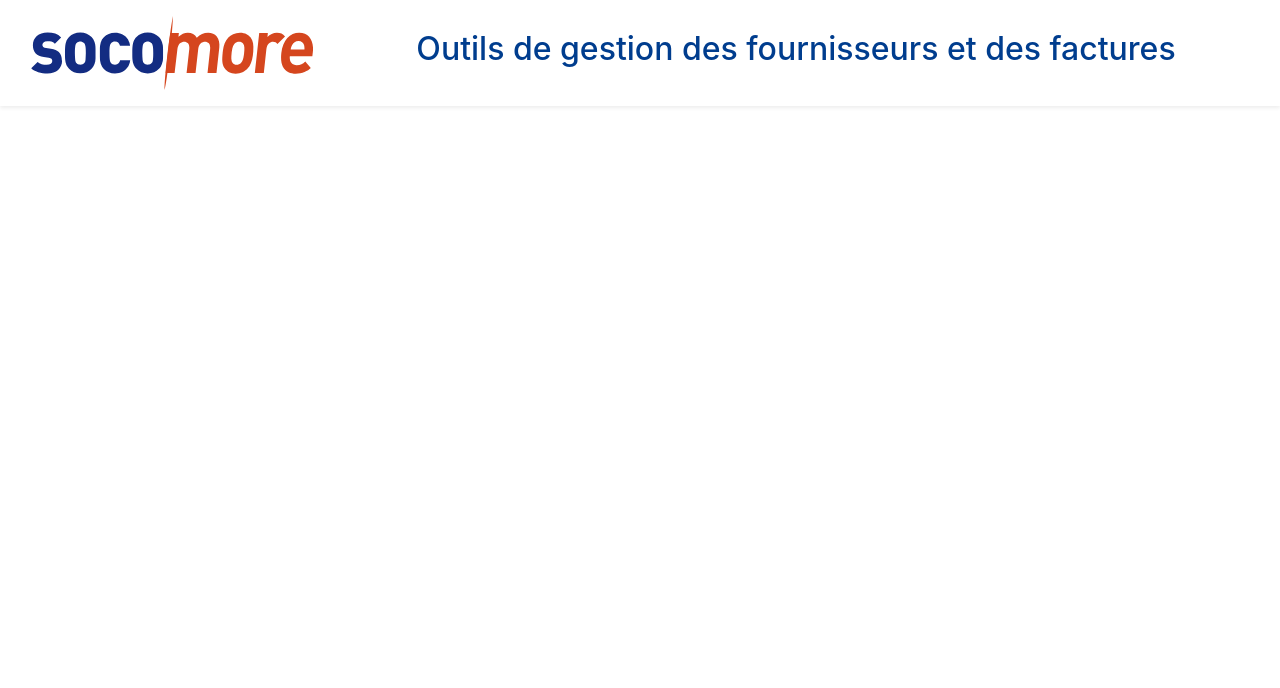
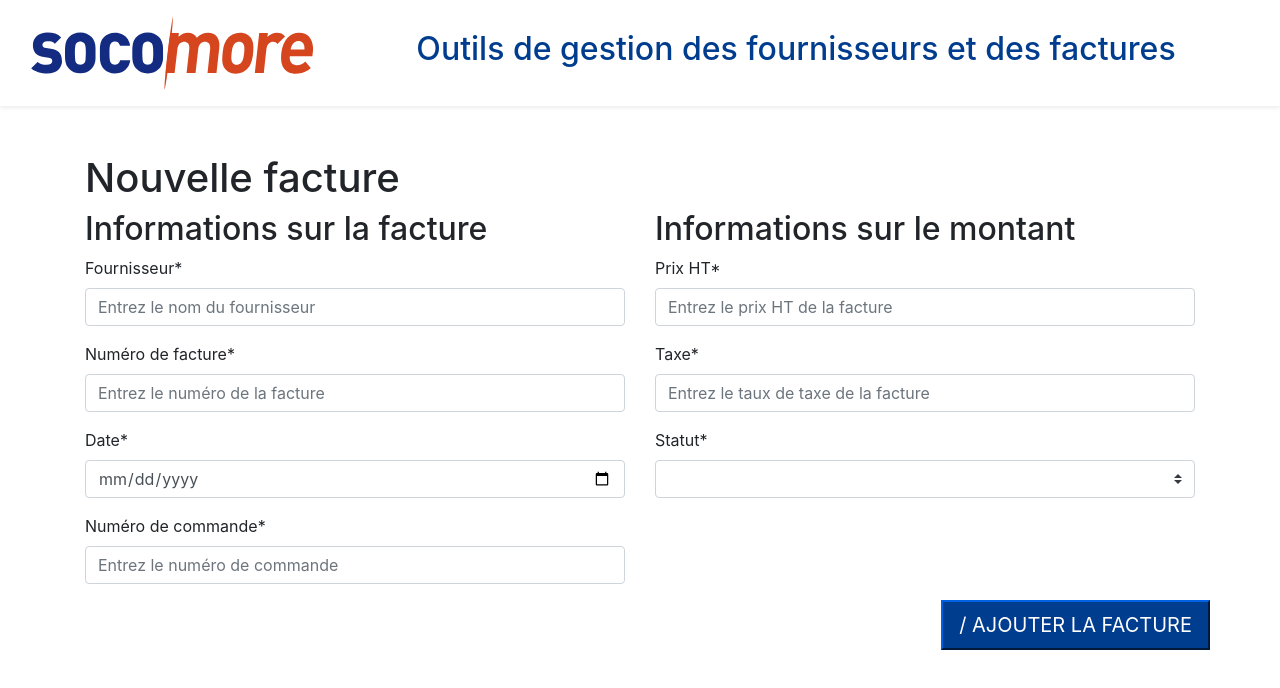
Before and after one commit to ClubPanique/socomore-facturation-client, a Vue app: page /fournisseurs/modifier/1 in a window 1280 px wide. Shown: the top 688 px of the page. Built offline with nearby package versions, Linux system fonts and the light colour scheme; what vue-resource would draw is missing.

Commit message:
Ajout du composant de modification pour les factures - à refactoriser

```diff
--- a/src/components/Buttons/ButtonEdit.vue
+++ b/src/components/Buttons/ButtonEdit.vue
@@ -1,6 +1,6 @@
 <template>
   <div id="button-edit">
-    <button class="btn-lg btn-primary" align="center" @click="$router.push(button.route)">
+    <button class="btn-lg btn-primary" align="center" @click="$router.push(button)">
       <font-awesome-icon icon="edit" />
     </button>
   </div>
@@ -9,6 +9,11 @@
 <script>
 export default {
   name: "ButtonEdit",
-  props: ["button"]
+  props: {
+    button: {
+      type: String,
+      required: true
+    }
+  }
 };
 </script>
--- a/src/components/Buttons/ButtonMore.vue
+++ b/src/components/Buttons/ButtonMore.vue
@@ -1,7 +1,7 @@
 <template>
   <div id="button-more">
-    <button class="btn-lg btn-primary" @click="$router.push(button.route)">
-      <font-awesome-icon icon="edit" />
+    <button class="btn-lg btn-secondary" @click="$router.push(button.route)">
+      <font-awesome-icon icon="plus" />
     </button>
   </div>
 </template>
--- a/src/components/InvoicesList.vue
+++ b/src/components/InvoicesList.vue
@@ -17,7 +17,13 @@
           <td>{{list[index].price_notax}} €</td>
           <td>{{translateStatus(list[index].status)}}</td>
           <td class="text-center align-middle">
-            <ButtonEdit />
+            <button
+              class="btn-lg btn-primary"
+              align="center"
+              @click="$router.push(`factures/modifier/${list[index].id}`)"
+            >
+              <font-awesome-icon icon="edit" />
+            </button>
           </td>
           <td class="text-center align-middle">
             <button class="btn-lg btn-danger" @click="deleteInvoice(list[index].id)">
@@ -95,7 +101,7 @@ export default {
           status = "Reçue";
           break;
         case "reminder":
-          status = "relance";
+          status = "Relance";
           break;
         case "payed":
           status = "Payée";
--- a/src/main.js
+++ b/src/main.js
@@ -4,10 +4,10 @@ import App from './App.vue';
 
 //Import des icones font awesome pour Vue :
 import {library} from '@fortawesome/fontawesome-svg-core';
-import {faTrash, faEdit} from '@fortawesome/free-solid-svg-icons';
+import {faTrash, faEdit, faPlus} from '@fortawesome/free-solid-svg-icons';
 import {FontAwesomeIcon} from '@fortawesome/vue-fontawesome';
 
-library.add(faTrash, faEdit);
+library.add(faTrash, faEdit, faPlus);
 
 Vue.component('font-awesome-icon', FontAwesomeIcon);
 
--- a/src/router.js
+++ b/src/router.js
@@ -12,16 +12,20 @@ Vue.use(VueRessource);
 import Home from './views/Home';
 import Invoices from './views/Invoices/Invoices';
 import AddInvoice from './views/Invoices/AddInvoice';
+import EditInvoice from './views/Invoices/EditInvoice';
 import Suppliers from './views/Suppliers/Suppliers';
 import AddSupplier from './views/Suppliers/AddSupplier';
+import EditSupplier from './views/Suppliers/EditSupplier';
 
 //Définition des routes et des composants à charger pour chaque route.
 const routes = [
   {path: '/', component: Home},
   {path: '/fournisseurs', component: Suppliers},
   {path: '/fournisseurs/ajouter', component: AddSupplier},
+  {path: '/fournisseurs/modifier/:id', component: EditSupplier},
   {path: '/factures', component: Invoices},
-  {path: '/factures/ajouter', component: AddInvoice}
+  {path: '/factures/ajouter', component: AddInvoice},
+  {path: '/factures/modifier/:id', component: EditInvoice},
 ];
 
 //Création du routeur.
--- /dev/null
+++ b/src/views/Invoices/EditInvoice.vue
@@ -0,0 +1,144 @@
+<template>
+  <div id="invoice-edit">
+    <h1>Modifier la facture n° {{ $route.params.id }}</h1>
+    <form @submit.prevent="editInvoice($route.params.id)">
+      <div class="row">
+        <div class="col-sm">
+          <h2>Informations sur la facture</h2>
+          <div class="form-group">
+            <label for="supplier">Fournisseur*</label>
+            <input
+              type="text"
+              id="supplier"
+              class="form-control"
+              placeholder="Entrez le nom du fournisseur"
+              v-model.lazy="editInvoiceData.supplier_id"
+              required
+            />
+          </div>
+          <div class="form-group">
+            <label for="invoice_num">Numéro de facture*</label>
+            <input
+              type="text"
+              id="invoice_num"
+              class="form-control"
+              placeholder="Entrez le numéro de la facture"
+              v-model="editInvoiceData.invoice_num"
+              required
+            />
+          </div>
+          <div class="form-group">
+            <label for="date">Date*</label>
+            <input
+              type="date"
+              id="date"
+              class="form-control"
+              placeholder="Entrez la date de la facture"
+              v-model="editInvoiceData.date"
+              required
+            />
+          </div>
+          <div class="form-group">
+            <label for="command_num">Numéro de commande*</label>
+            <input
+              type="text"
+              id="command_num"
+              class="form-control"
+              placeholder="Entrez le numéro de commande"
+              v-model="editInvoiceData.command_num"
+              required
+            />
+          </div>
+        </div>
+        <div class="col-sm">
+          <h2>Informations sur le montant</h2>
+          <div class="form-group">
+            <label for="price_notax">Prix HT*</label>
+            <input
+              type="number"
+              step="0.01"
+              id="price_notax"
+              class="form-control"
+              placeholder="Entrez le prix HT de la facture"
+              v-model="editInvoiceData.price_notax"
+              required
+            />
+          </div>
+          <div class="form-group">
+            <label for="tax">Taxe*</label>
+            <input
+              type="number"
+              step="0.01"
+              id="tax"
+              class="form-control"
+              placeholder="Entrez le taux de taxe de la facture"
+              v-model="editInvoiceData.tax"
+              required
+            />
+          </div>
+          <div class="form-group">
+            <label for="status">Statut*</label>
+            <select class="custom-select" v-model="editInvoiceData.status">
+              <option selected>Sélectionnez le statut de la facture</option>
+              <option value="emitted">Emise</option>
+              <option value="received">Reçue</option>
+              <option value="reminder">Relance</option>
+              <option value="payed">Payée</option>
+            </select>
+          </div>
+        </div>
+      </div>
+      <div class="row float-right">
+        <button type="sumbit" class="btn-lg btn-primary">/ MODIFIER LA FACTURE</button>
+      </div>
+    </form>
+  </div>
+</template>
+
+<script>
+export default {
+  name: "EditInvoice",
+  data() {
+    return {
+      editInvoiceData: {
+        invoice_num: "",
+        date: "",
+        command_num: "",
+        price_notax: "",
+        tax: "",
+        status: "",
+        supplier_id: ""
+      }
+    };
+  },
+  methods: {
+    getInvoice: async function(id) {
+      this.$http.get(`${rootURL}invoices/${id}`).then(
+        response => {
+          this.editInvoiceData = response.body[0];
+          let dateFormat = this.editInvoiceData.date.slice(0, 10);
+          this.editInvoiceData.date = dateFormat;
+        },
+        response => {
+          alert("erreur : ", response);
+        }
+      );
+    },
+    editInvoice: async function(id) {
+      const data = this.editInvoiceData;
+      return this.$http.put(`${rootURL}invoices/${id}`, data).then(
+        response => {
+          this.$router.push("/factures");
+          alert("La facture a bien été modifiée");
+        },
+        response => {
+          alert("erreur : ", response);
+        }
+      );
+    }
+  },
+  created() {
+    this.getInvoice(this.$route.params.id);
+  }
+};
+</script>
--- /dev/null
+++ b/src/views/Suppliers/EditSupplier.vue
@@ -0,0 +1,129 @@
+<template>
+  <div id="invoice-add">
+    <h1>Nouvelle facture</h1>
+    <form @submit.prevent="addInvoice">
+      <div class="row">
+        <div class="col-sm">
+          <h2>Informations sur la facture</h2>
+          <div class="form-group">
+            <label for="supplier">Fournisseur*</label>
+            <input
+              type="text"
+              id="supplier"
+              class="form-control"
+              placeholder="Entrez le nom du fournisseur"
+              v-model="addInvoiceData.supplier_id"
+              required
+            />
+          </div>
+          <div class="form-group">
+            <label for="invoice_num">Numéro de facture*</label>
+            <input
+              type="text"
+              id="invoice_num"
+              class="form-control"
+              placeholder="Entrez le numéro de la facture"
+              v-model="addInvoiceData.invoice_num"
+              required
+            />
+          </div>
+          <div class="form-group">
+            <label for="date">Date*</label>
+            <input
+              type="date"
+              id="date"
+              class="form-control"
+              placeholder="Entrez la date de la facture"
+              v-model="addInvoiceData.date"
+              required
+            />
+          </div>
+          <div class="form-group">
+            <label for="command_num">Numéro de commande*</label>
+            <input
+              type="text"
+              id="command_num"
+              class="form-control"
+              placeholder="Entrez le numéro de commande"
+              v-model="addInvoiceData.command_num"
+              required
+            />
+          </div>
+        </div>
+        <div class="col-sm">
+          <h2>Informations sur le montant</h2>
+          <div class="form-group">
+            <label for="price_notax">Prix HT*</label>
+            <input
+              type="number"
+              step="0.01"
+              id="price_notax"
+              class="form-control"
+              placeholder="Entrez le prix HT de la facture"
+              v-model="addInvoiceData.price_notax"
+              required
+            />
+          </div>
+          <div class="form-group">
+            <label for="tax">Taxe*</label>
+            <input
+              type="number"
+              step="0.01"
+              id="tax"
+              class="form-control"
+              placeholder="Entrez le taux de taxe de la facture"
+              v-model="addInvoiceData.tax"
+              required
+            />
+          </div>
+          <div class="form-group">
+            <label for="status">Statut*</label>
+            <select class="custom-select" v-model="addInvoiceData.status">
+              <option selected>Sélectionnez le statut de la facture</option>
+              <option value="emitted">Emise</option>
+              <option value="received">Reçue</option>
+              <option value="reminder">Relance</option>
+              <option value="payed">Payée</option>
+            </select>
+          </div>
+        </div>
+      </div>
+      <div class="row float-right">
+        <button type="sumbit" class="btn-lg btn-primary">/ AJOUTER LA FACTURE</button>
+      </div>
+    </form>
+  </div>
+</template>
+
+<script>
+export default {
+  name: "AddInvoice",
+  data() {
+    return {
+      addInvoiceData: {
+        invoice_num: "",
+        date: "",
+        command_num: "",
+        price_notax: "",
+        tax: "",
+        status: "",
+        supplier_id: ""
+      }
+    };
+  },
+  methods: {
+    addInvoice: async function() {
+      const data = this.addInvoiceData;
+      this.$http.post(`${rootURL}invoices/`, data).then(
+        response => {
+          this.$router.push("/factures");
+          alert("La facture a bien été ajoutée");
+        },
+        response => {
+          alert("erreur : ", response);
+        }
+      );
+    }
+  }
+};
+</script>
```
Also changed, not shown: src/components/SuppliersList.vue (+9 -2 lines).
